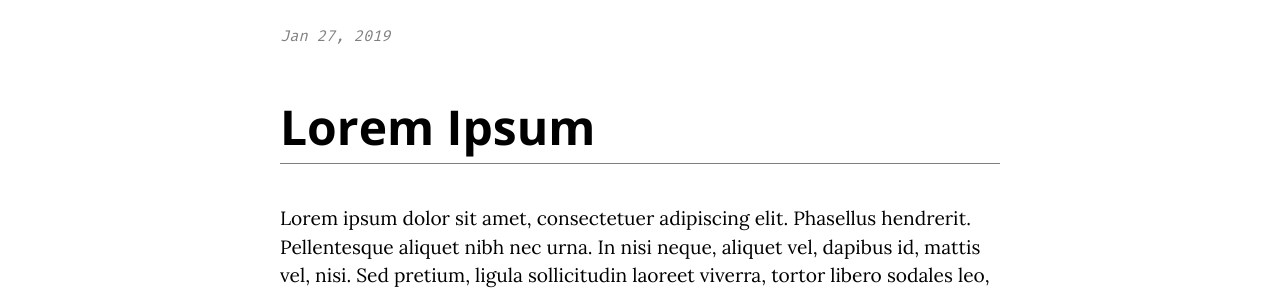
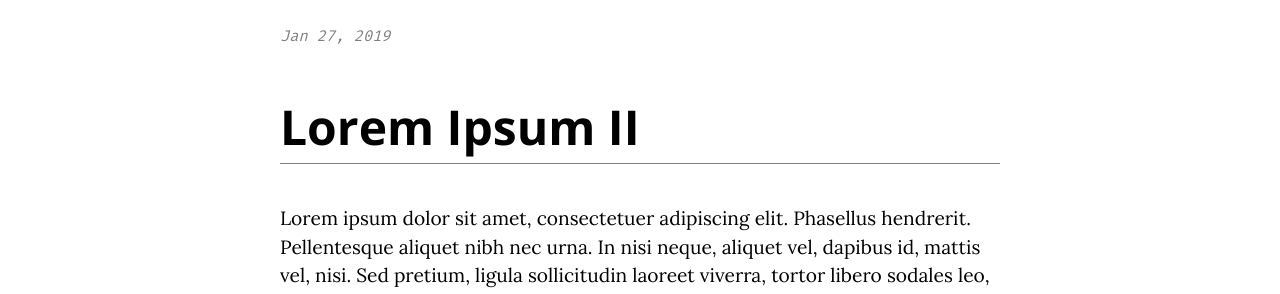
Before and after one commit to timalanjohnson/timalanjohnson.github.io, a Jekyll site: the page built from _posts/2019-01-27-lorem-ipsum.md, in a window 1280 px wide. Shown: the part 137-431 px from the top of the page. Built offline with Jekyll 4.4.1, drawn with Linux system fonts in a browser that asks for light colours.

```diff
--- a/_posts/2019-01-27-lorem-ipsum.md
+++ b/_posts/2019-01-27-lorem-ipsum.md
@@ -1,5 +1,6 @@
 ---
 layout: post
+title: Lorem Ipsum II
 ---
 
 Lorem ipsum dolor sit amet, consectetuer adipiscing elit. Phasellus hendrerit. Pellentesque aliquet nibh nec urna. In nisi neque, aliquet vel, dapibus id, mattis vel, nisi. Sed pretium, ligula sollicitudin laoreet viverra, tortor libero sodales leo, eget blandit nunc tortor eu nibh. Nullam mollis. Ut justo. Suspendisse potenti.
```
